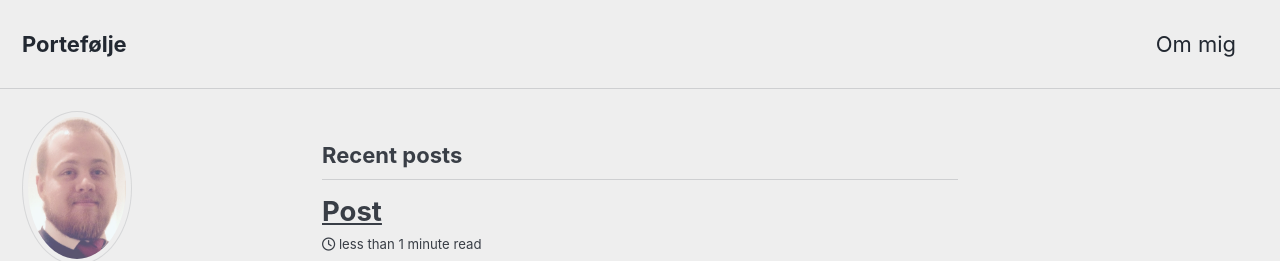
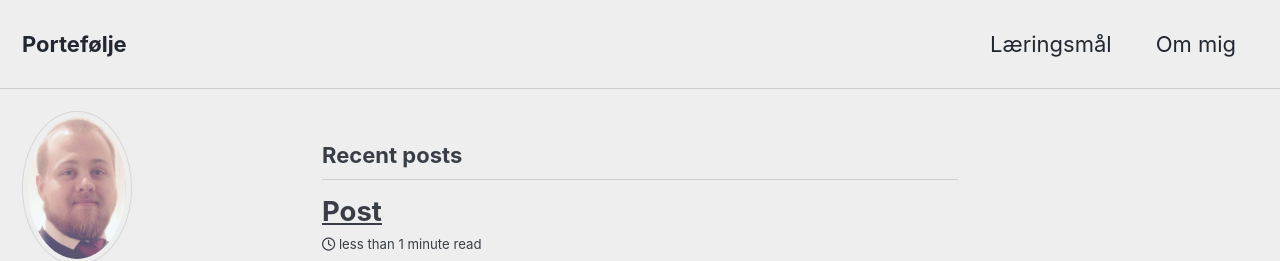
Before and after one commit to Emil428f/Portfolio, a Jekyll site: the page built from index.html, in a window 1280 px wide and 900 px high. Shown: the top 261 px of the window. Built offline with Jekyll 4.4.1, drawn with Linux system fonts in a browser that asks for light colours; cached includes are drawn as plain includes; nearby versions of some CDN libraries; the list of posts is cut into pages by our own code.

Commit message:
Update navigation.yml

```diff
--- a/_data/navigation.yml
+++ b/_data/navigation.yml
@@ -4,6 +4,8 @@ main:
   #  url: https://mmistakes.github.io/minimal-mistakes/docs/quick-start-guide/
   #- title: "Posts"
   #  url: /year-archive/
+   - title: "Læringsmål"
+     url: https://emil428f.github.io/Portfolio/plan/
    - title: "Om mig"
      url: https://emil428f.github.io/Portfolio/about/
   # - title: "Sample Collections"
```
